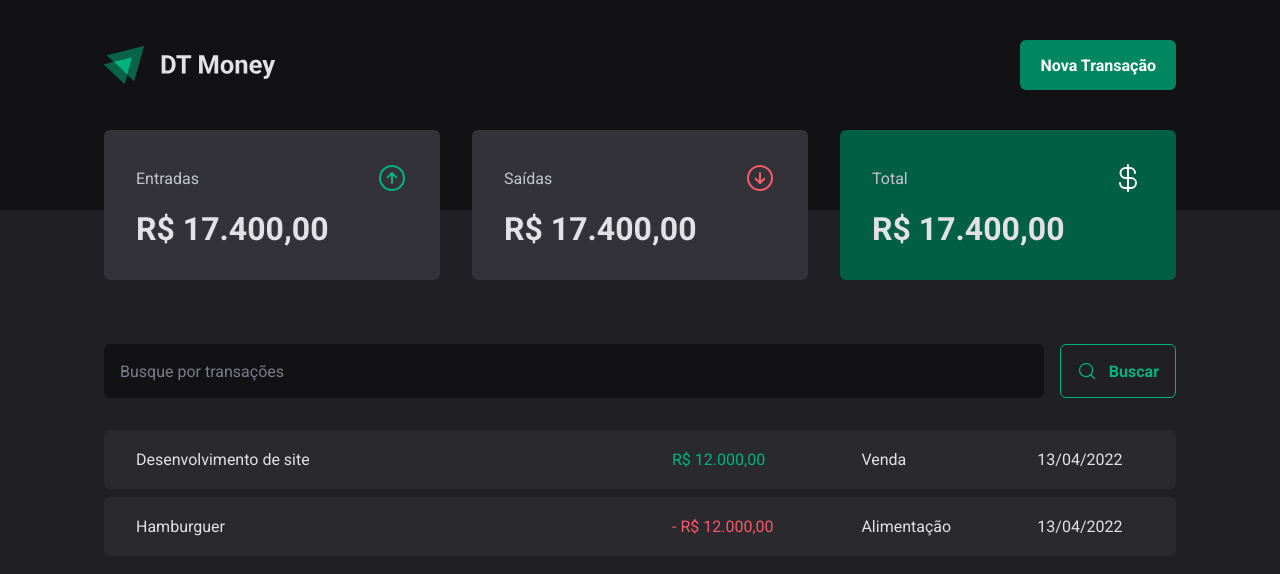
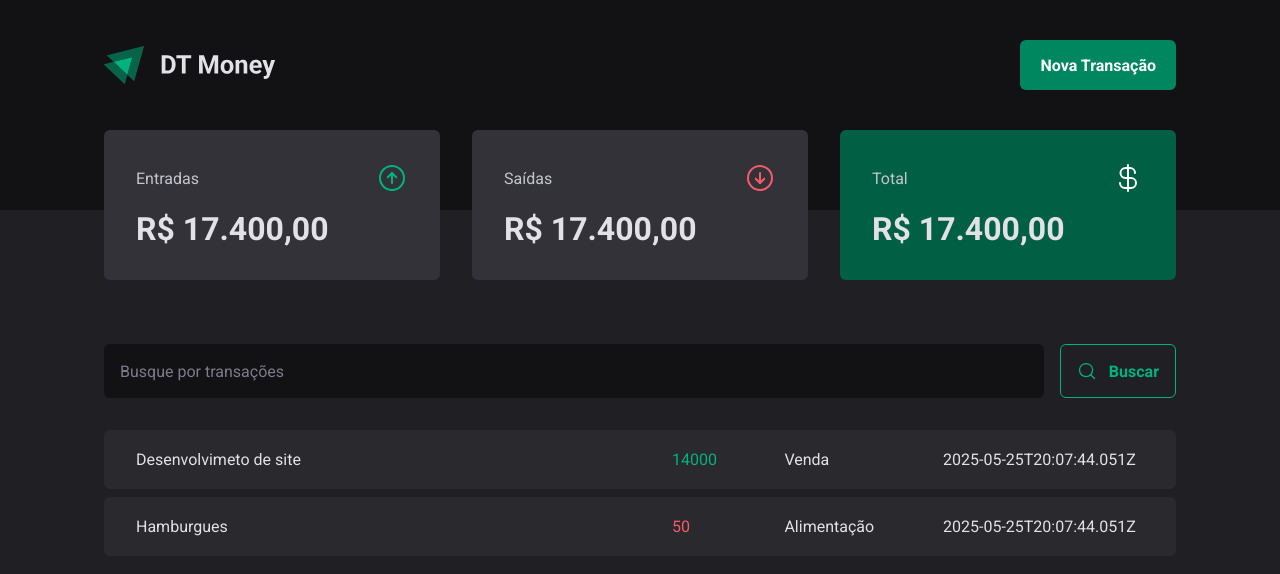
Before and after one commit to gustavoeguedes/03-dt-money, a React (Vite) app: page / in a window 1280 px wide. Shown: the top 574 px of the page. Built offline with nearby package versions, Linux system fonts and the light colour scheme; data requests are answered from the project's data file.

Commit message:
feat: update server port in package.json and implement transaction fetching in Transactions component

```diff
--- a/package.json
+++ b/package.json
@@ -5,7 +5,7 @@
   "type": "module",
   "scripts": {
     "dev": "vite",
-    "dev:server": "json-server --watch server.json --port 3000",
+    "dev:server": "json-server --watch server.json --port 3333",
     "build": "tsc -b && vite build",
     "lint": "eslint .",
     "preview": "vite preview"
--- a/src/pages/Transactions/index.tsx
+++ b/src/pages/Transactions/index.tsx
@@ -1,9 +1,31 @@
+import { useEffect, useState } from "react";
 import { Header } from "../../components/Header";
 import { Summary } from "../../components/Summary";
 import { SearchForm } from "./components/SearchForm";
 import { PriceHighlight, TransactionsContainer, TransactionsTable } from "./styles";
 
+interface Transaction {
+    id: number;
+    description: string;
+    type: 'income' | 'outcome'
+    price: number;
+    category: string;
+    createdAt: string;
+}
+
 export function Transactions() {
+    const [transactions, setTransactions] = useState<Transaction[]>([])
+    async function loadTransactions() {
+        const response = await fetch('http://localhost:3333/transactions')
+        const data = await response.json()
+        setTransactions(data)
+        console.log(data)
+    }
+
+    useEffect(() => {
+        loadTransactions()
+
+    }, [])
     return(
         <div>
             <Header />
@@ -13,26 +35,20 @@
                 <SearchForm />
                 <TransactionsTable>
                     <tbody>
-                        <tr>
-                            <td width="50%">Desenvolvimento de site</td>
+                        {transactions.map(transaction => (
+                        <tr key={transaction.id}>
+                            <td width="50%">{transaction.description}</td>
                             <td>
-                                <PriceHighlight variant="income">
-                                R$ 12.000,00
+                                <PriceHighlight variant={transaction.type}>
+                                {transaction.price}
                                 </PriceHighlight>
                             </td>
-                            <td>Venda</td>
-                            <td>13/04/2022</td>
+                            <td>{transaction.category}</td>
+                            <td>{transaction.createdAt}</td>
                         </tr>
-                        <tr>
-                            <td width="50%">Hamburguer</td>
-                            <td>
-                                <PriceHighlight variant="outcome">
-                                - R$ 12.000,00
-                                </PriceHighlight>
-                            </td>
-                            <td>Alimentação</td>
-                            <td>13/04/2022</td>
-                        </tr>
+
+                        ))}
+
                     </tbody>
                 </TransactionsTable>
             </TransactionsContainer>
```
